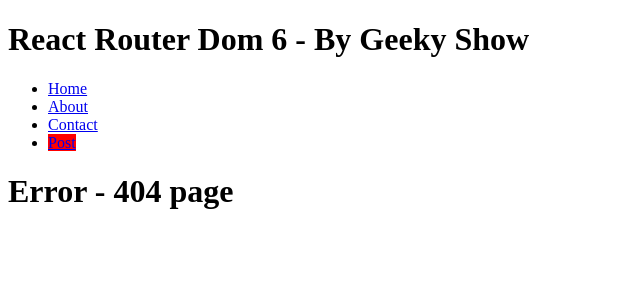
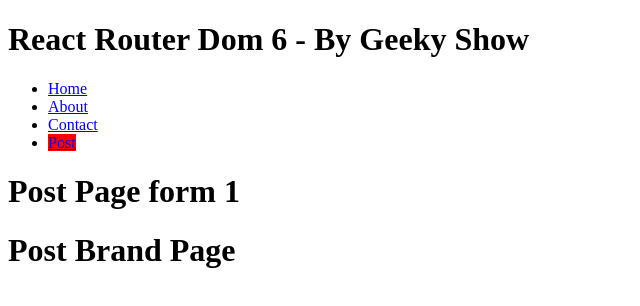
Before and after one commit to khan188993/React-Practice-all, a React (Create React App) app: page /post/1 in a window 1280 px wide. Before the commit this address had no page. Shown: the top 306 px of the page, without its empty margins (0-640 px from the left). Built offline with nearby package versions, Linux system fonts and the light colour scheme.

Commit message:
2-data-pass-by-url

```diff
--- a/src/App.js
+++ b/src/App.js
@@ -15,6 +15,8 @@ const App = () => {
         <Route path="/about" element={<Contact/>}></Route>
         <Route path="/contact" element={<About/>}></Route>
         <Route path="/post" element={<Post/>}></Route>
+        <Route path="/post/:category" element={<Post/>}></Route>
+        <Route path="/post/:brand/:id" element={<Post/>}></Route>
         <Route path="*" element={<h1>Error - 404 page</h1>}></Route>
       </Routes>
     </>
--- a/src/components/pages/Post.js
+++ b/src/components/pages/Post.js
@@ -1,9 +1,14 @@
 import React from 'react'
+import { useParams } from 'react-router-dom'
 
 const Post = () => {
+    // console.log(useParams());
+    const {category,brand,id} = useParams();
     return (
         <>
-         <h1>Post Page</h1>
+         <h1>Post Page  {category && `form ${category}`}</h1>
+         <h1>Post Brand Page  {brand && `form ${brand}, ${id}`}</h1>
+         {/* category or brand 2tar ekta use korte parbo  */}
         </>
     )
 }
```
